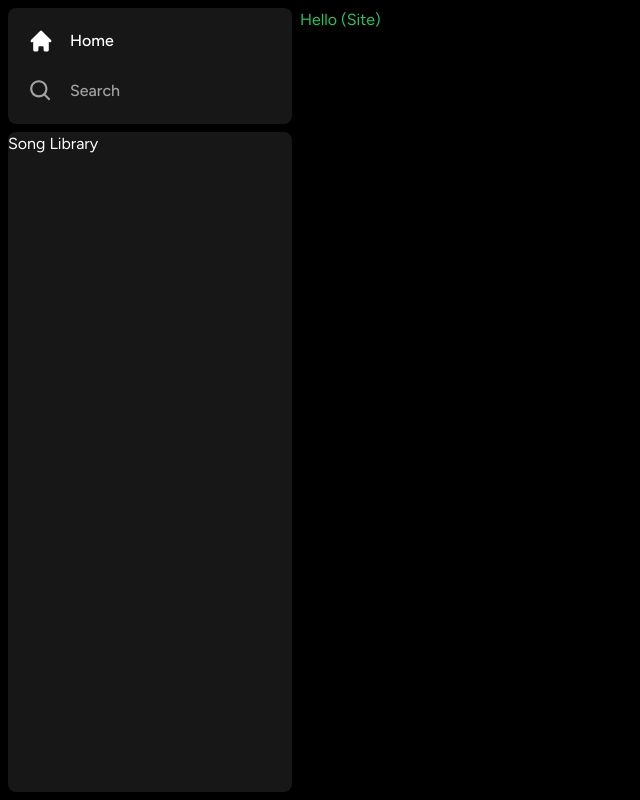
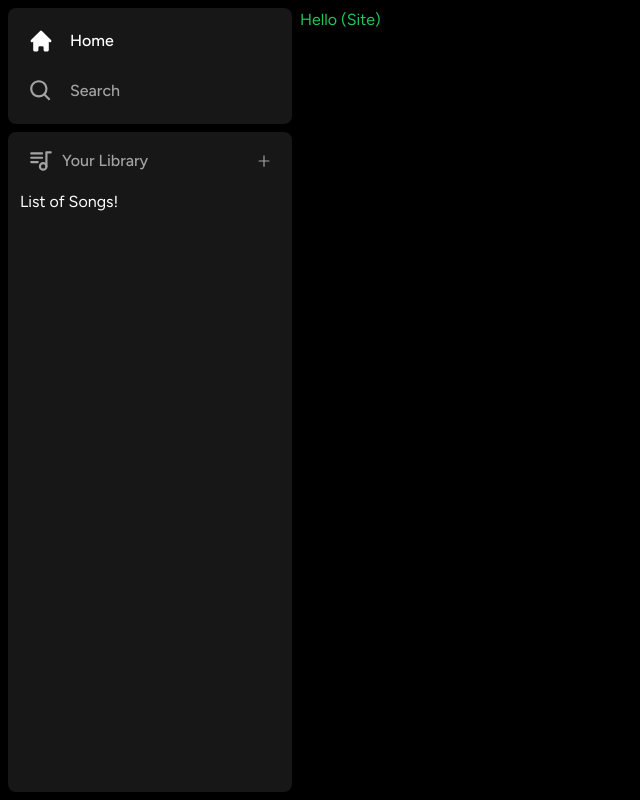
Before and after one commit to hi-lee-mon/yt-spotify-clone, a Next.js app: page / in a window 1280 px wide. Shown: the whole page, without its empty margins (0-640 px from the left). Built offline with nearby package versions, Linux system fonts and the light colour scheme.

Commit message:
✨ サイドバーのレイアウト追加

```diff
--- /dev/null
+++ b/component/Library.tsx
@@ -0,0 +1,26 @@
+'use client';
+import { TbPlaylist } from 'react-icons/tb';
+import { AiOutlinePlus } from 'react-icons/ai';
+
+const Library = () => {
+  const onClick = () => {
+    //
+  };
+  return (
+    <div className="flex flex-col">
+      <div className="flex items-center justify-between px-5 pt-4">
+        <div className="inline-flex items-center gap-x-2">
+          <TbPlaylist className="text-neutral-400" size={26} />
+          <p className="text-neutral-400 font-medium text-md">Your Library</p>
+        </div>
+        <AiOutlinePlus
+          onClick={onClick}
+          className="text-neutral-400 cursor-pointer hover:text-white transition"
+        />
+      </div>
+      <div className="flex flex-col gap-y-2 mt-4 px-3">List of Songs!</div>
+    </div>
+  );
+};
+
+export default Library;
--- a/component/Sidebar.tsx
+++ b/component/Sidebar.tsx
@@ -5,6 +5,7 @@
 import { BiSearch } from 'react-icons/bi';
 import Box from './Box';
 import SidebarItem from './SidebarItem';
+import Library from './Library';
 
 interface SidebarProps {
   children: React.ReactNode;
@@ -50,7 +51,9 @@
             ))}
           </div>
         </Box>
-        <Box className="overflow-y-auto h-full">Song Library</Box>
+        <Box className="overflow-y-auto h-full">
+          <Library />
+        </Box>
       </div>
       <main className="h-full flex-1 overflow-y-auto py-2">{children}</main>
     </div>
```
